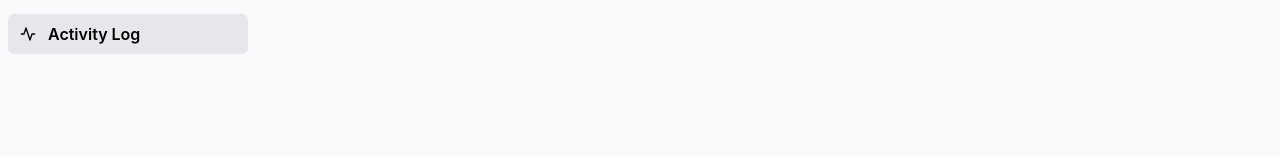
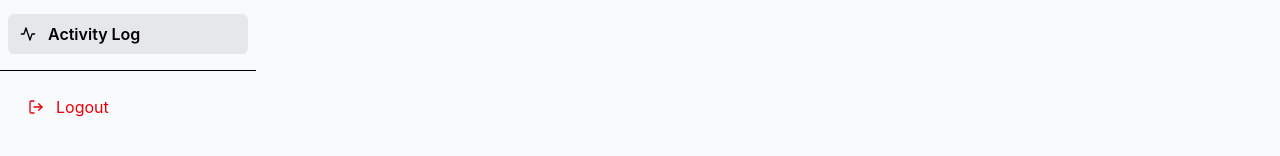
Before and after one commit to Mehedy-Tanvir/smart-inventory-frontend, a React (Vite) app: page /activity in a window 1280 px wide. Shown: the part 254-410 px from the top of the page. Built offline with nearby package versions, Linux system fonts and the light colour scheme; no server answers; sample sign-in values are in the browser's storage.

Commit message:
logout functionality added

```diff
--- a/src/components/Sidebar.tsx
+++ b/src/components/Sidebar.tsx
@@ -1,4 +1,4 @@
-import { Link, useLocation } from "react-router-dom";
+import { Link, useLocation, useNavigate } from "react-router-dom";
 import { useUIStore } from "../store/uiStore";
 import {
   FiMenu,
@@ -8,7 +8,9 @@ import {
   FiClipboard,
   FiRefreshCw,
   FiActivity,
+  FiLogOut,
 } from "react-icons/fi";
+import toast from "react-hot-toast";
 
 const menuItems = [
   { label: "Dashboard", icon: <FiHome />, path: "/" },
@@ -21,10 +23,18 @@ const menuItems = [
 export default function Sidebar() {
   const { sidebarOpen, toggleSidebar, closeSidebar } = useUIStore();
   const location = useLocation();
+  const navigate = useNavigate();
+
+  const handleLogout = () => {
+    localStorage.removeItem("token");
+    toast.success("Logged out successfully");
+    navigate("/login");
+    closeSidebar(); // closes sidebar on mobile
+  };
 
   return (
     <>
-      {/* Mobile Hamburger Button - top right */}
+      {/* Mobile Hamburger Button */}
       <div className="lg:hidden bg-white fixed top-1 right-[2px] z-50">
         <button
           className="p-2 text-gray-700 bg-white rounded-md shadow hover:bg-gray-100 focus:outline-none"
@@ -34,15 +44,18 @@ export default function Sidebar() {
         </button>
       </div>
 
-      {/* Sidebar for mobile/fullscreen overlay */}
+      {/* Sidebar */}
       <div
         className={`fixed inset-0 z-40 lg:static lg:translate-x-0 transform transition-transform duration-300
           ${sidebarOpen ? "translate-x-0" : "-translate-x-full"} bg-white lg:bg-transparent`}
       >
         <div className="flex flex-col h-full lg:h-auto lg:w-64 shadow-lg lg:shadow-none">
+          {/* Header */}
           <div className="px-6 py-4 text-xl font-bold border-b lg:border-none">
             Smart Inventory
           </div>
+
+          {/* Menu */}
           <nav className="flex-1 px-4 py-6 space-y-2 lg:px-2 lg:py-4">
             {menuItems.map((item) => (
               <Link
@@ -50,13 +63,30 @@ export default function Sidebar() {
                 to={item.path}
                 onClick={closeSidebar}
                 className={`flex items-center px-3 py-2 rounded-md hover:bg-gray-100 transition-colors
-                  ${location.pathname === item.path ? "bg-gray-200 font-semibold" : ""}`}
+                  ${
+                    location.pathname === item.path
+                      ? "bg-gray-200 font-semibold"
+                      : ""
+                  }`}
               >
                 <span className="mr-3">{item.icon}</span>
                 {item.label}
               </Link>
             ))}
           </nav>
+
+          {/* Logout Button (BOTTOM) */}
+          <div className="p-4 border-t">
+            <button
+              onClick={handleLogout}
+              className="flex cursor-pointer items-center w-full px-3 py-2 text-red-600 rounded-md hover:bg-red-50 transition-colors"
+            >
+              <span className="mr-3">
+                <FiLogOut />
+              </span>
+              Logout
+            </button>
+          </div>
         </div>
       </div>
 
--- /dev/null
+++ b/src/utils/Logout.ts
@@ -0,0 +1,6 @@
+import toast from "react-hot-toast";
+
+export const logoutUser = () => {
+  localStorage.removeItem("token");
+  toast.success("Logged out successfully");
+};
```
